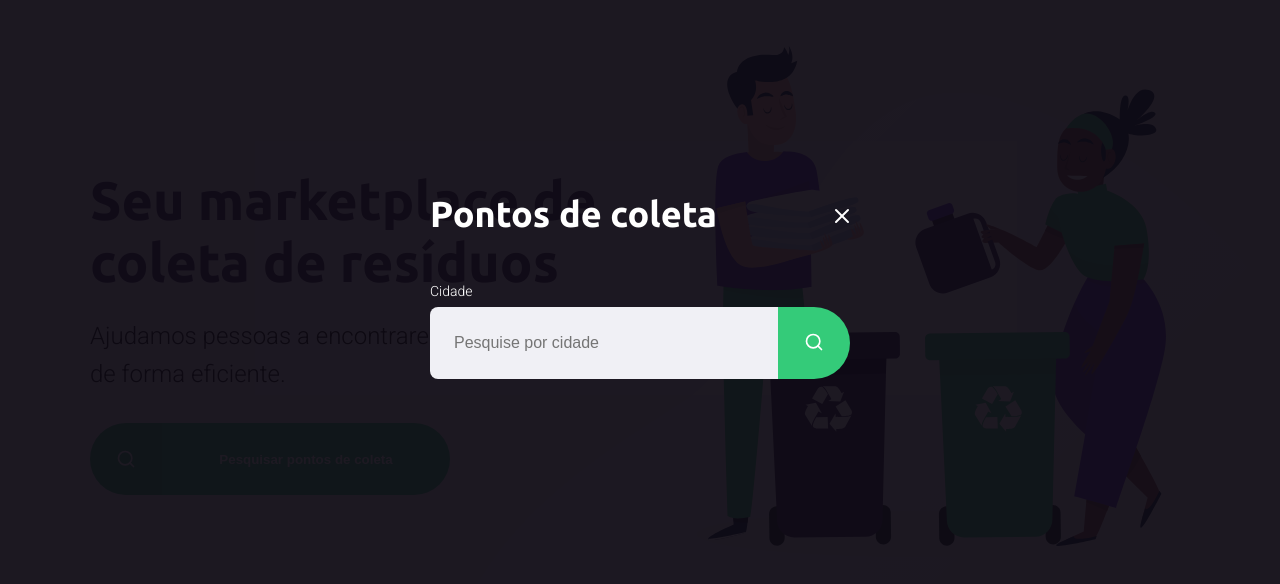
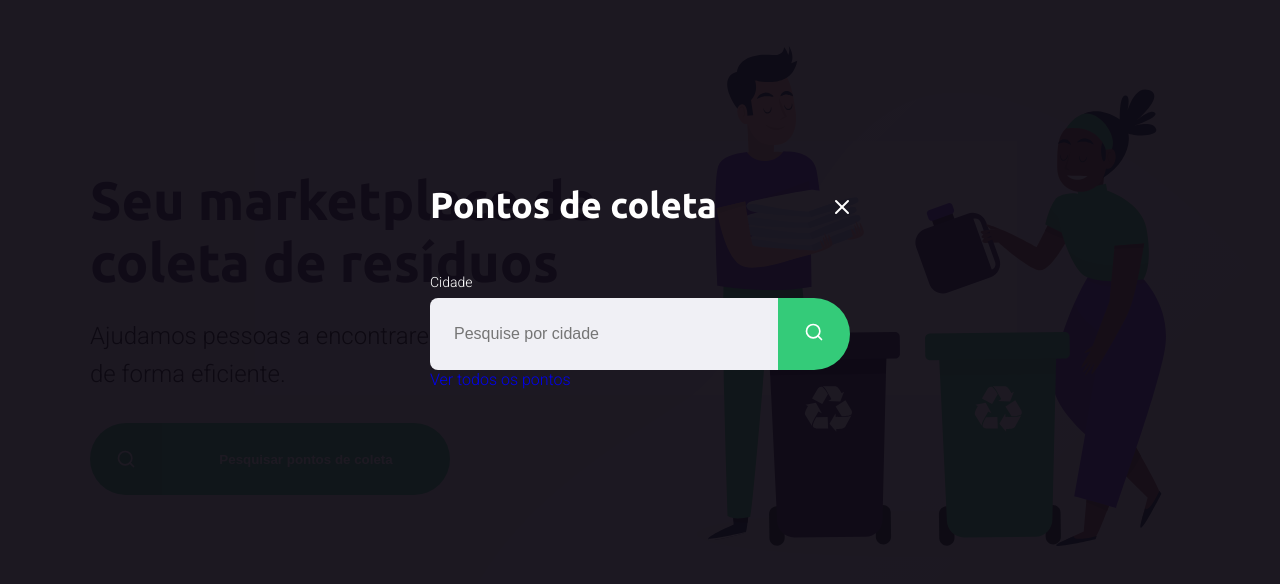
Before and after one commit to raphaeldevs/ecoleta, a website: page src/views/index.html in a window 1280 px wide. Both pictures are taken after a click on the button "Pesquisar pontos de coleta". Shown: the part 114-698 px from the top of the page. Drawn offline with nearby package versions, Linux system fonts and the light colour scheme; files that its build step writes are made by us from their sources.

Commit message:
lógica de "Ver todos" incluída

```diff
--- a/src/views/partials/modal.html
+++ b/src/views/partials/modal.html
@@ -16,8 +16,10 @@
         <button>
           <img src="/assets/search.svg" alt="buscar">
         </button>
+
       </div>
     </form>
+    <a href="/search?search=all">Ver todos os pontos</a>
 
   </div>
 </div>
```
Also changed, not shown: src/views/search-results.html (+1 -0 lines).
